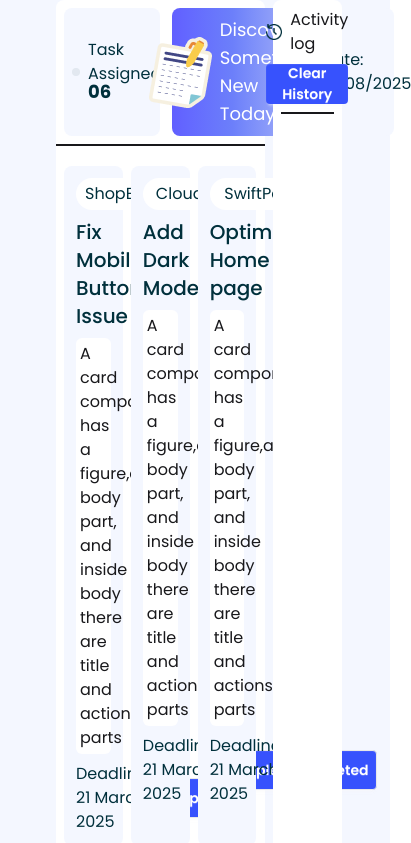
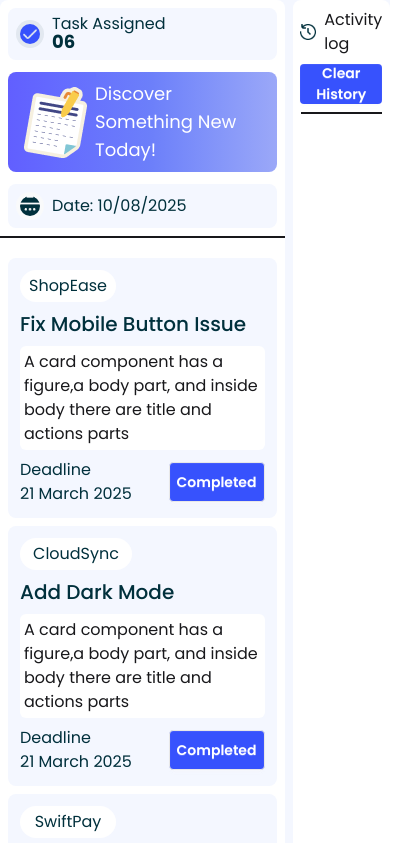
Before and after one commit to uttam2004/assignment-5, a plain HTML site: page index.html in a window 390 px wide. Shown: the part 64-907 px from the top of the page, 411 px wide, since content can reach past the window. Drawn offline with nearby package versions, Linux system fonts and the light colour scheme; a script that the page names is missing.

Commit message:
fully responsive design & set poppins font for all text

```diff
--- a/index.html
+++ b/index.html
@@ -36,7 +36,7 @@
       }
     </style>
   </head>
-  <body id="background" class="px-14 pt-2 pb-4 bg-[#F4F7FF] poppins-regular">
+  <body id="background" class="lg:px-14 md:px-1 pt-2 pb-4 bg-[#F4F7FF] poppins-regular">
     <section class="min-h-screen">
       <header class="">
         <nav
@@ -72,9 +72,9 @@
       <main class="flex mt-2 gap-2 rounded-lg">
         <!-- DashBord section -->
         <section class="bg-white w-3/4 rounded-lg">
-          <div class="flex gap-3 p-2 border-b-2">
+          <div class="grid lg:grid-cols-3 md:grid-cols-1  gap-3 p-2 border-b-2">
             <div
-              class="flex items-center p-2 py-1 gap-2 w-2/4 bg-[#F4F7FF] justify-items-center rounded-lg"
+              class="flex items-center p-2 py-1 gap-2 bg-[#F4F7FF] justify-items-center rounded-lg"
             >
               <div class="hover:bg-green-300">
                 <img
@@ -90,13 +90,13 @@
             </div>
             <div
               id="discover-btn"
-              class="bg-gradient-to-r from-indigo-500 from-0% via-[#6C7FFA] via-53% to-[#9BA8F8] to-100% rounded-lg flex w-full p-2 items-center justify-center"
+              class="bg-gradient-to-r from-indigo-500 from-0% via-[#6C7FFA] via-53% to-[#9BA8F8] to-100% rounded-lg flex p-2 items-center justify-center"
             >
               <img class="w-20" src="assets/board.png" alt="" />
               <p class="text-color-2 text-lg">Discover Something New Today!</p>
             </div>
             <div
-              class="bg-[#F4F7FF] rounded-lg w-2/4 flex items-center gap-2 p-2"
+              class="bg-[#F4F7FF] rounded-lg flex items-center gap-2 p-2"
             >
               <div class="hover:bg-green-300">
                 <img
@@ -110,9 +110,8 @@
               </div>
             </div>
           </div>
-
           <!-- Card sections -->
-          <section class="grid grid-cols-3 gap-2 mt-3 p-2">
+          <section class="grid lg:grid-cols-3 md:grid-cols-2 sm:grid-cols-1 gap-2 mt-3 p-2">
             <div class="bg-[#F4F7FF] p-3 space-y-2 rounded-lg">
               <div class="bg-white rounded-full p-1 w-24 text-center">
                 <p class="text-color-1">ShopEase</p>
```
Also changed, not shown: blog.html (+15 -1 lines).
